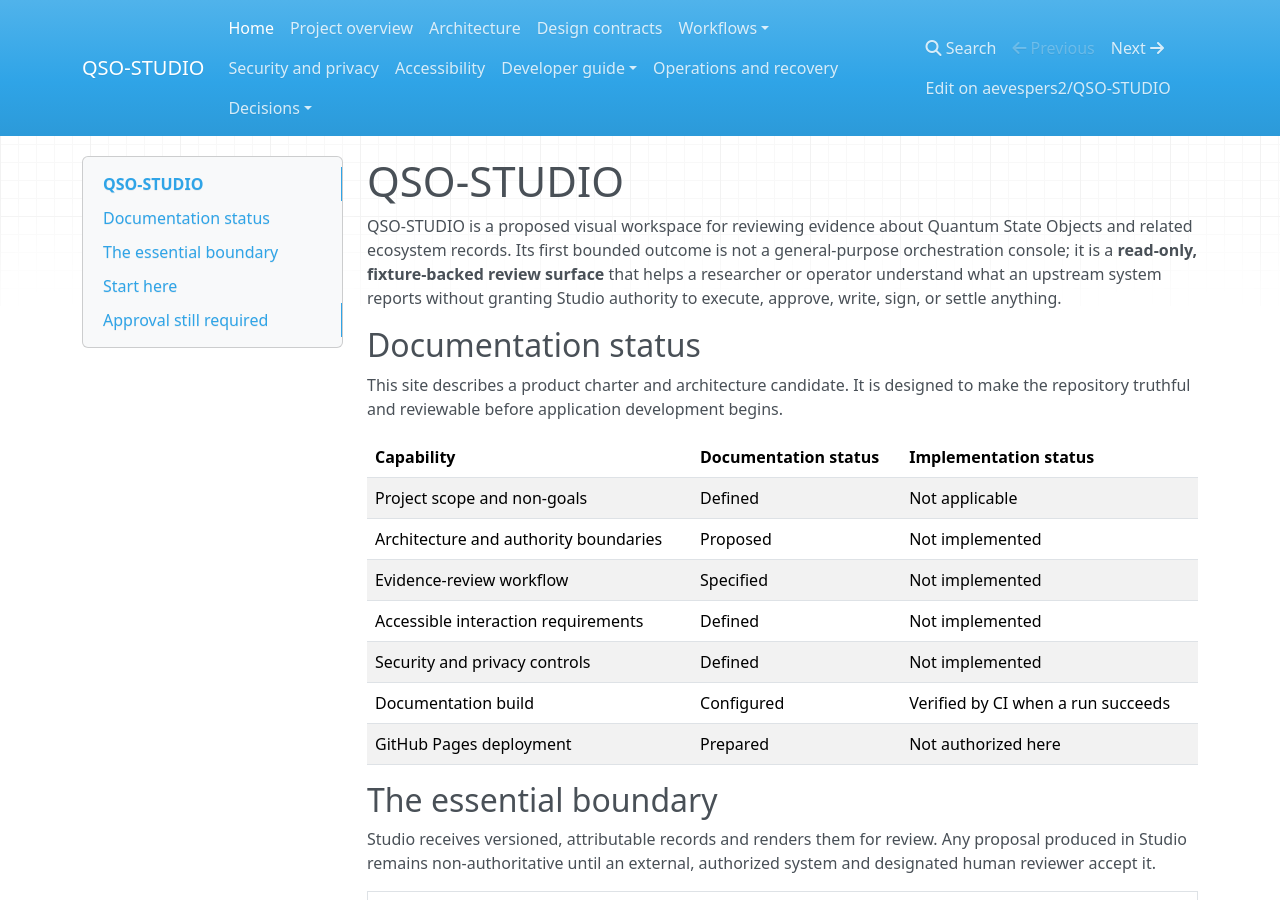
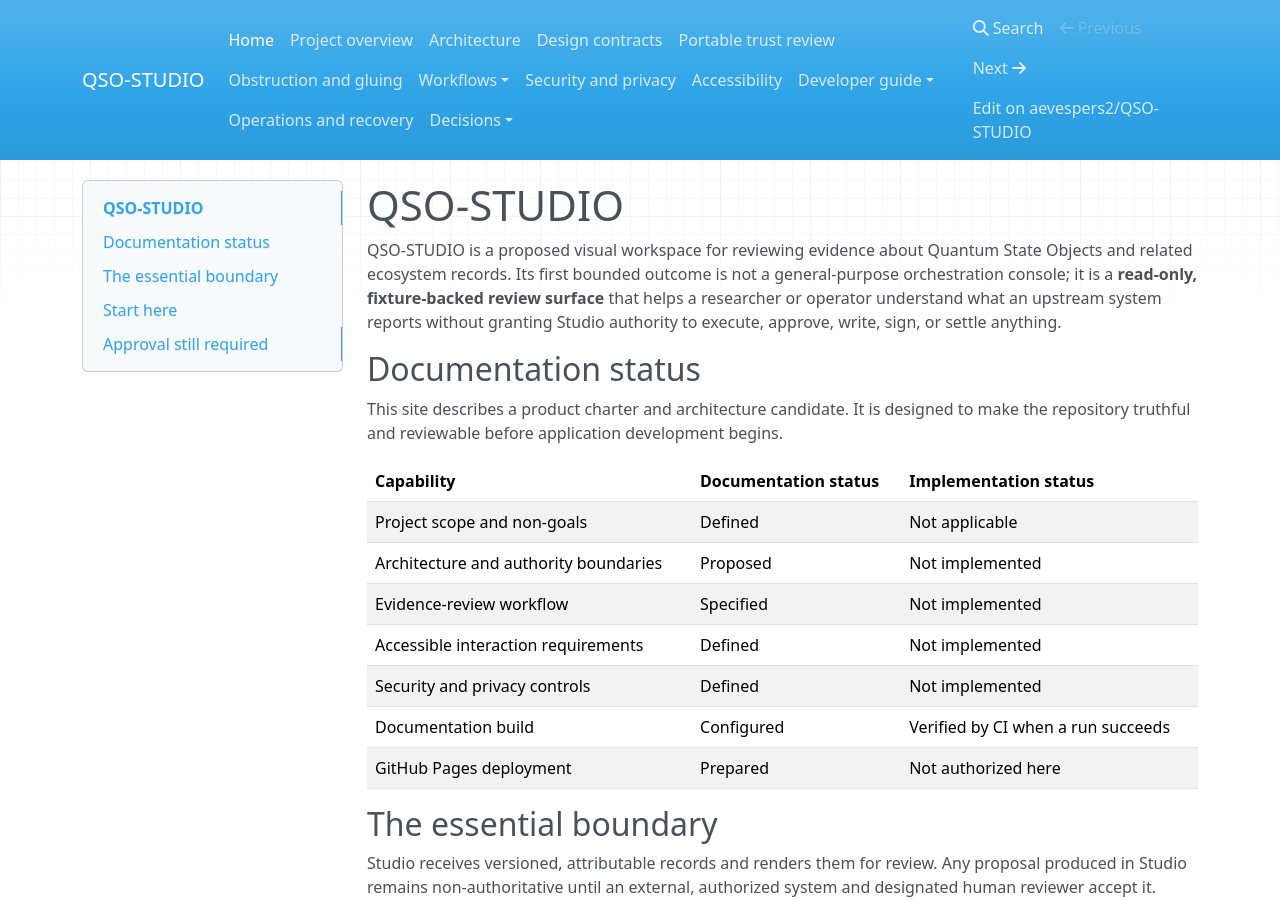
Before and after one commit to aevespers2/QSO-STUDIO, an MkDocs documentation site: the page built from docs/index.md, in a window 1280 px wide and 900 px high. Built offline with MkDocs 1.6.1, drawn with Linux system fonts in a browser that asks for light colours; nearby versions of some CDN libraries.

Commit message:
docs: add portable trust and gluing guides to navigation

```diff
--- a/mkdocs.yml
+++ b/mkdocs.yml
@@ -1,5 +1,5 @@
 site_name: QSO-STUDIO
-site_description: Documentation-first design for a read-only QSO evidence-review workspace
+site_description: Documentation-first design for a read-only QSO and portable-trust evidence-review workspace
 repo_url: https://github.com/aevespers2/QSO-STUDIO
 repo_name: aevespers2/QSO-STUDIO
 edit_uri: edit/main/docs/
@@ -14,6 +14,8 @@ nav:
   - Project overview: project-overview.md
   - Architecture: architecture.md
   - Design contracts: design.md
+  - Portable trust review: portable-trust-review-profile.md
+  - Obstruction and gluing: obstruction-and-gluing.md
   - Workflows:
       - Evidence review: workflows/evidence-review.md
   - Security and privacy: security-privacy.md
```
